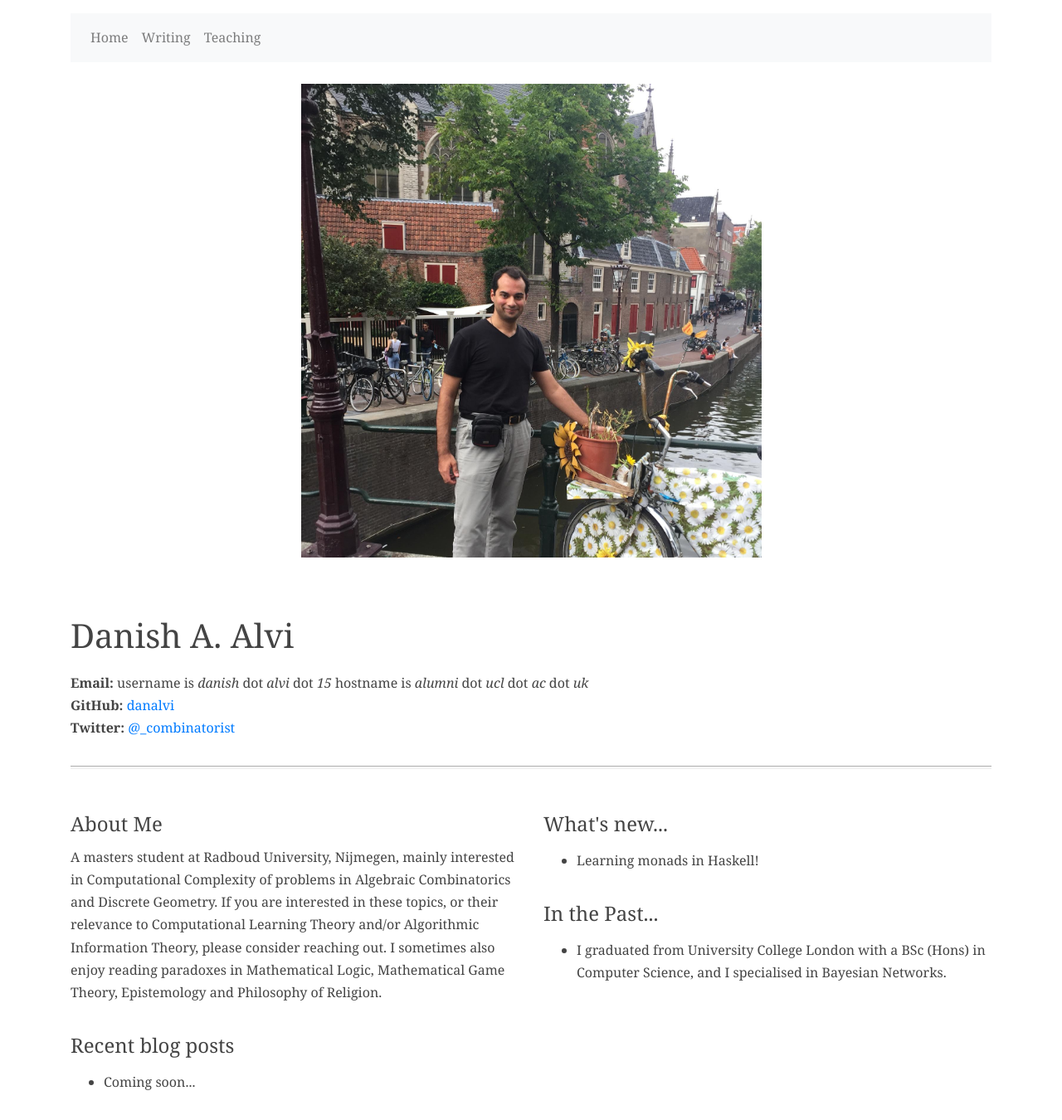
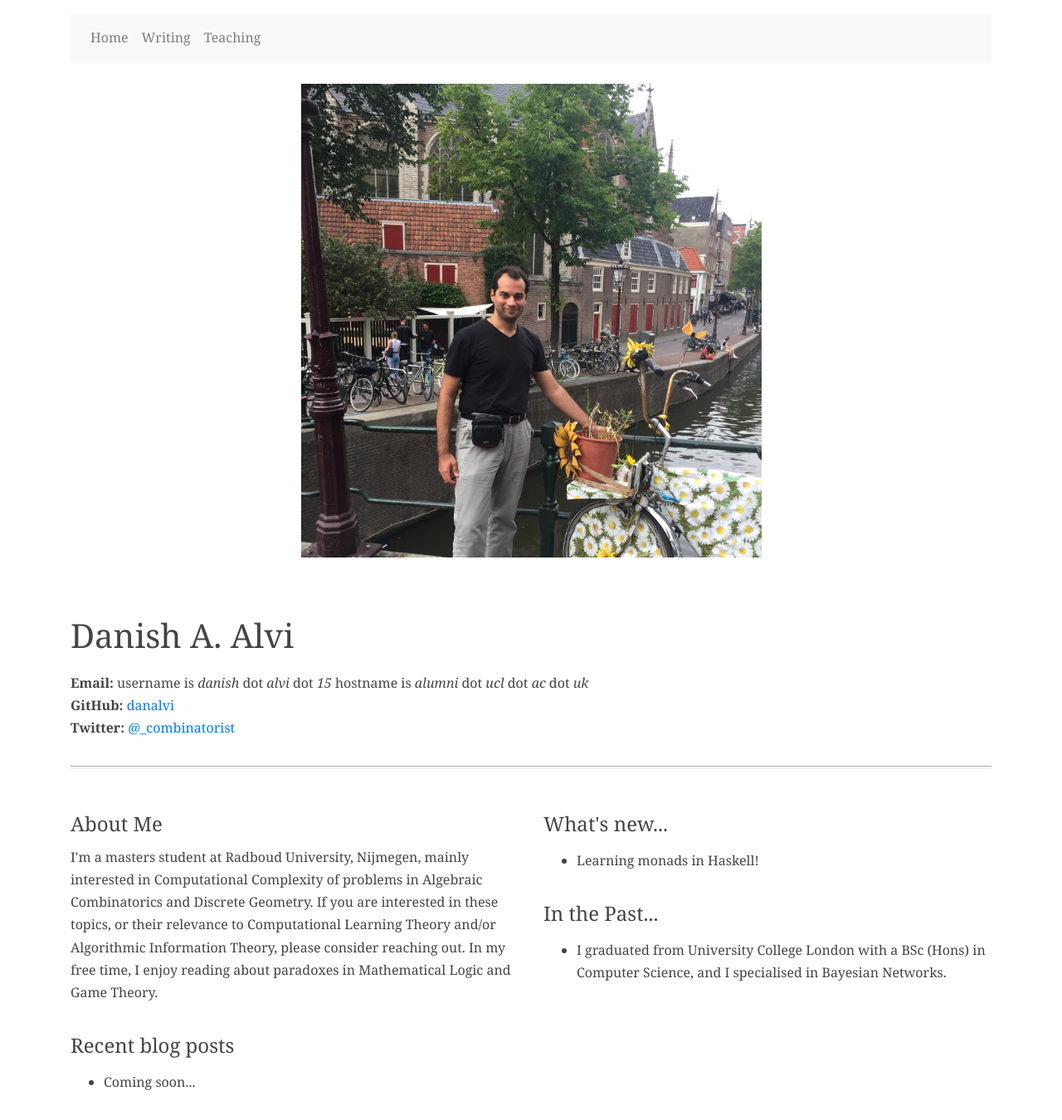
Before and after one commit to danalvi/danalvi.github.io, a Jekyll site: the page built from index.html, in a window 1280 px wide. Shown: the whole page at 83% size. Built offline with Jekyll 4.4.1, drawn with Linux system fonts in a browser that asks for light colours.

Commit message:
Modifications

```diff
--- a/index.html
+++ b/index.html
@@ -28,7 +28,7 @@ org_logo: 'https://danalvi.github.io/src/images/amsterdam.jpg'
     <div class="col-sm-6">
       <h4>About Me</h4>
       <p>
-        A masters student at Radboud University, Nijmegen, mainly interested in Computational Complexity of problems in Algebraic Combinatorics and Discrete Geometry. If you are interested in these topics, or their relevance to Computational Learning Theory and/or Algorithmic Information Theory, please consider reaching out. I sometimes also enjoy reading paradoxes in Mathematical Logic, Mathematical Game Theory, Epistemology and Philosophy of Religion.
+        I'm a masters student at Radboud University, Nijmegen, mainly interested in Computational Complexity of problems in Algebraic Combinatorics and Discrete Geometry. If you are interested in these topics, or their relevance to Computational Learning Theory and/or Algorithmic Information Theory, please consider reaching out. In my free time, I enjoy reading about paradoxes in Mathematical Logic and Game Theory.
       </p>
       <h4>Recent blog posts</h4>
       <p>
```
